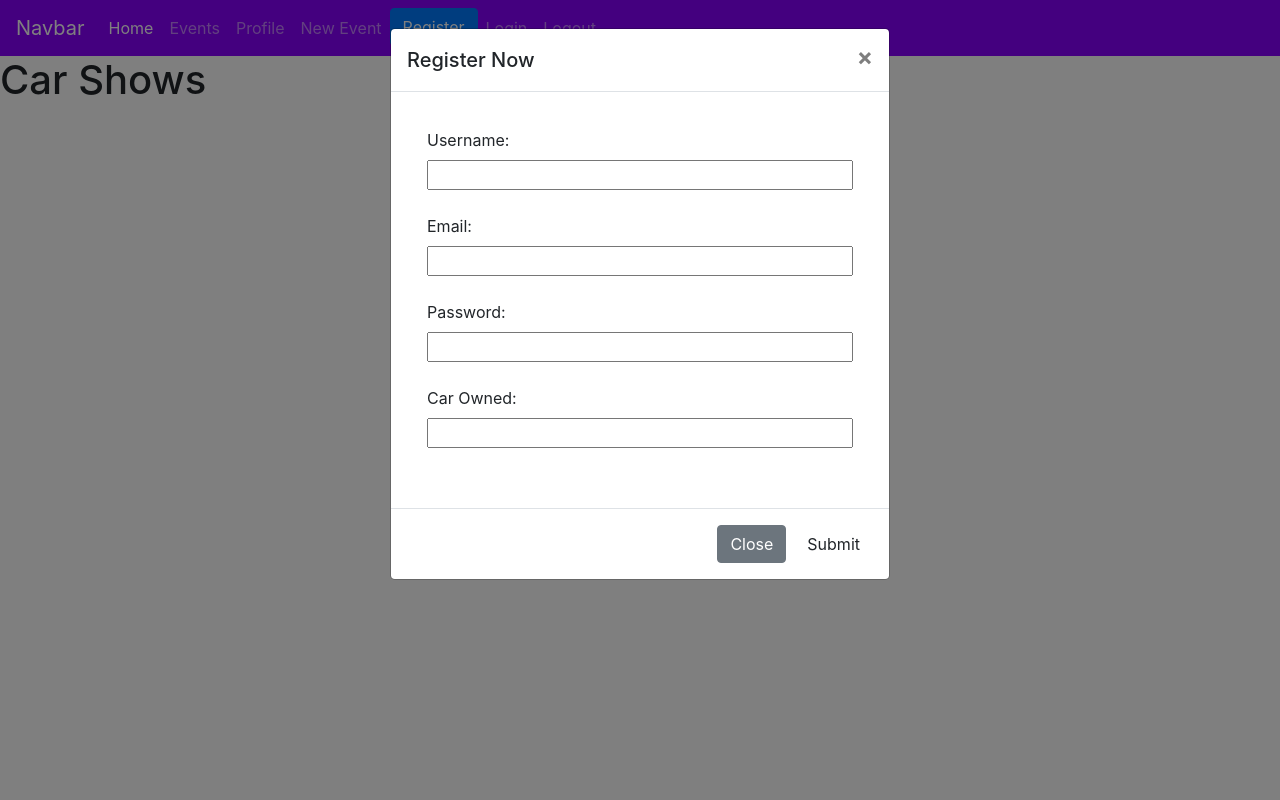
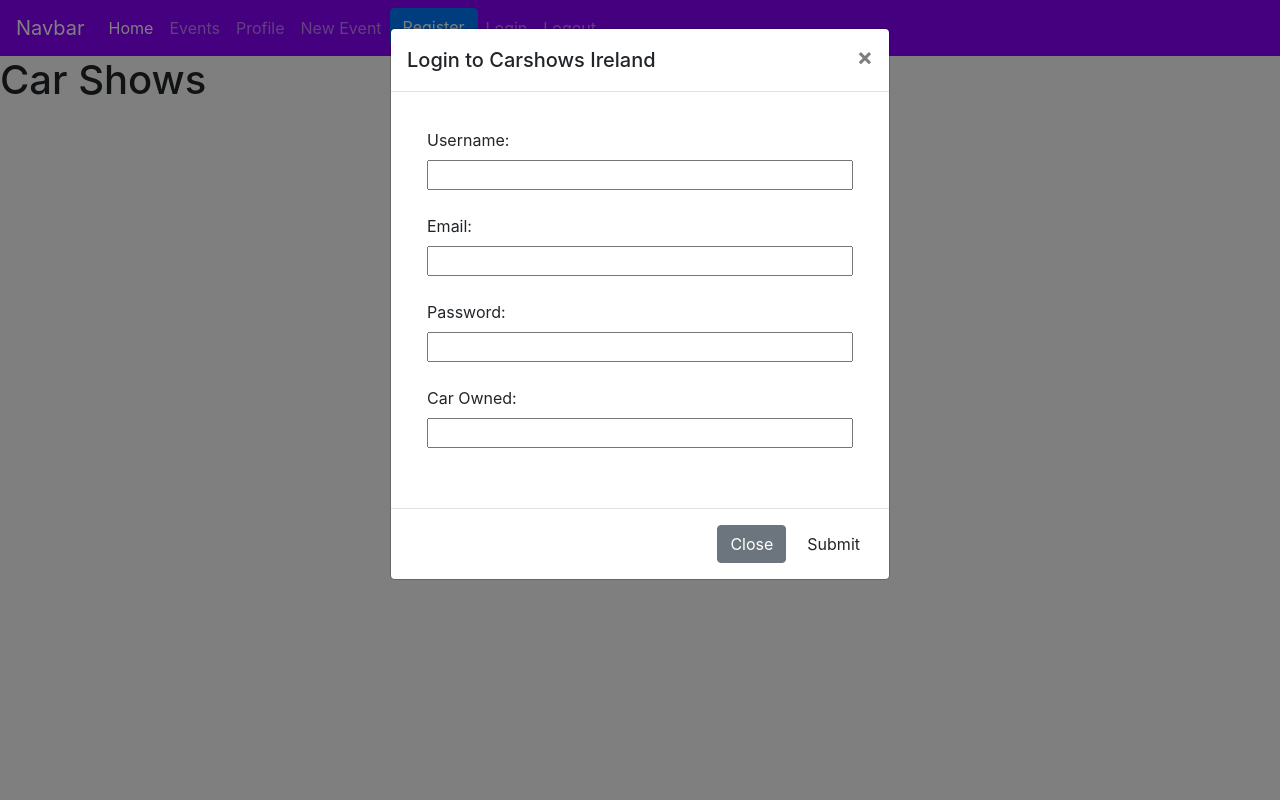
Before and after one commit to matt-oc/car-shows, a Flask app: template templates/base.html in a window 1280 px wide, after a click on "Register". Run offline with Flask 2, Linux system fonts and the light colour scheme; the template is opened without the code that fills it, so the values that code supplies are empty; some libraries are stand-ins or nearby versions.

Commit message:
'refactor registration and login to template files'

```diff
--- a/templates/base.html
+++ b/templates/base.html
@@ -71,41 +71,14 @@
 
     {% endfor %} {% endif %} {% endwith %}
   </section>
+  <!--Login-->
+
+  {% include 'login.html' %}
 
   <!--Register-->
-  <section>
-    <!-- Modal -->
-    <div class="modal fade" id="registerModal" tabindex="-1"  aria-hidden="true">
-      <div class="modal-dialog">
-        <div class="modal-content">
-          <div class="modal-header">
-            <h5 class="modal-title" id="registerModalLabel">Register Now</h5>
-            <button type="button" class="close" data-dismiss="modal" aria-label="Close">
-              <span aria-hidden="true">&times;</span>
-            </button>
-          </div>
-          <div class="modal-body">
-            <form action="{{ url_for('register')}}" method="POST" id="register" class="register-form">
-              <fieldset>
-                <label for="name">Username:</label><br>
-                <input type="text" id="name" required pattern="^[a-zA-Z0-9]{4,14}$" minlength="4" maxlength="14" name="name"><br>
-                <label for="email">Email:</label><br>
-                <input type="Email" id="email" name="email" required><br>
-                <label for="password">Password:</label><br>
-                <input type="password" id="password" name="password" pattern="^[a-zA-Z0-9]{5,14}$" minlength="5" maxlength="14" required><br>
-                <label for="car">Car Owned:</label><br>
-                <input type="car" id="car" name="car" required><br>
-              </fieldset>
-            </form>
-          </div>
-          <div class="modal-footer">
-            <button type="button" class="btn btn-secondary" data-dismiss="modal">Close</button>
-            <button type="submit" form="register" class="btn contact-btn-submit" id="register-submit" data-submit="Sending">Submit</button>
-          </div>
-        </div>
-      </div>
-    </div>
-  </section>
+
+  {% include 'register.html' %}
+
   <!--Footer-->
   <footer id="footer">
 
--- /dev/null
+++ b/templates/login.html
@@ -0,0 +1,33 @@
+<section>
+  <!-- Modal -->
+  <div class="modal fade" id="registerModal" tabindex="-1"  aria-hidden="true">
+    <div class="modal-dialog">
+      <div class="modal-content">
+        <div class="modal-header">
+          <h5 class="modal-title" id="registerModalLabel">Login to Carshows Ireland</h5>
+          <button type="button" class="close" data-dismiss="modal" aria-label="Close">
+            <span aria-hidden="true">&times;</span>
+          </button>
+        </div>
+        <div class="modal-body">
+          <form action="{{ url_for('register')}}" method="POST" id="register" class="register-form">
+            <fieldset>
+              <label for="name">Username:</label><br>
+              <input type="text" id="name" required pattern="^[a-zA-Z0-9]{4,14}$" minlength="4" maxlength="14" name="name"><br>
+              <label for="email">Email:</label><br>
+              <input type="Email" id="email" name="email" required><br>
+              <label for="password">Password:</label><br>
+              <input type="password" id="password" name="password" pattern="^[a-zA-Z0-9]{5,14}$" minlength="5" maxlength="14" required><br>
+              <label for="car">Car Owned:</label><br>
+              <input type="car" id="car" name="car" required><br>
+            </fieldset>
+          </form>
+        </div>
+        <div class="modal-footer">
+          <button type="button" class="btn btn-secondary" data-dismiss="modal">Close</button>
+          <button type="submit" form="register" class="btn contact-btn-submit" id="register-submit" data-submit="Sending">Submit</button>
+        </div>
+      </div>
+    </div>
+  </div>
+</section>
--- /dev/null
+++ b/templates/register.html
@@ -0,0 +1,33 @@
+<section>
+  <!-- Modal -->
+  <div class="modal fade" id="registerModal" tabindex="-1"  aria-hidden="true">
+    <div class="modal-dialog">
+      <div class="modal-content">
+        <div class="modal-header">
+          <h5 class="modal-title" id="registerModalLabel">Register Now</h5>
+          <button type="button" class="close" data-dismiss="modal" aria-label="Close">
+            <span aria-hidden="true">&times;</span>
+          </button>
+        </div>
+        <div class="modal-body">
+          <form action="{{ url_for('register')}}" method="POST" id="register" class="register-form">
+            <fieldset>
+              <label for="name">Username:</label><br>
+              <input type="text" id="name" required pattern="^[a-zA-Z0-9]{4,14}$" minlength="4" maxlength="14" name="name"><br>
+              <label for="email">Email:</label><br>
+              <input type="Email" id="email" name="email" required><br>
+              <label for="password">Password:</label><br>
+              <input type="password" id="password" name="password" pattern="^[a-zA-Z0-9]{5,14}$" minlength="5" maxlength="14" required><br>
+              <label for="car">Car Owned:</label><br>
+              <input type="car" id="car" name="car" required><br>
+            </fieldset>
+          </form>
+        </div>
+        <div class="modal-footer">
+          <button type="button" class="btn btn-secondary" data-dismiss="modal">Close</button>
+          <button type="submit" form="register" class="btn contact-btn-submit" id="register-submit" data-submit="Sending">Submit</button>
+        </div>
+      </div>
+    </div>
+  </div>
+</section>
```
